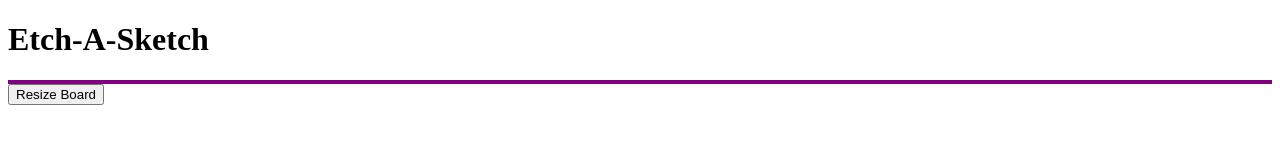
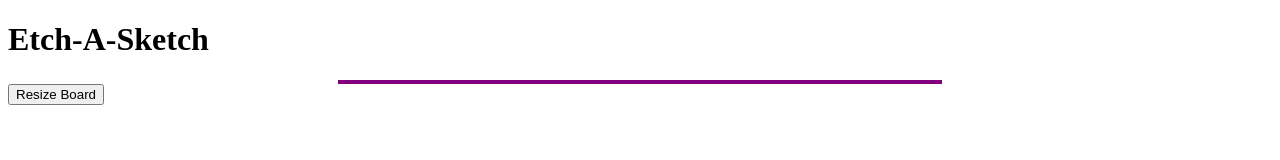
Before and after one commit to rafa-net/Etch-a-sketch, a plain HTML site: page index.html in a window 1280 px wide. Drawn offline with Linux system fonts and the light colour scheme.

Commit message:
Update `#squareContainer``

```diff
--- a/styles.css
+++ b/styles.css
@@ -1,5 +1,13 @@
 #squareContainer {
   border: 2px solid purple;
+  display: flex;
+  flex-wrap: wrap;
+  width: 100%;
+  height: 100%;
+  max-width: 600px;
+  max-height: 600px;
+  margin: 0 auto;
+  padding: 0;
 }
 
 .square {
```
